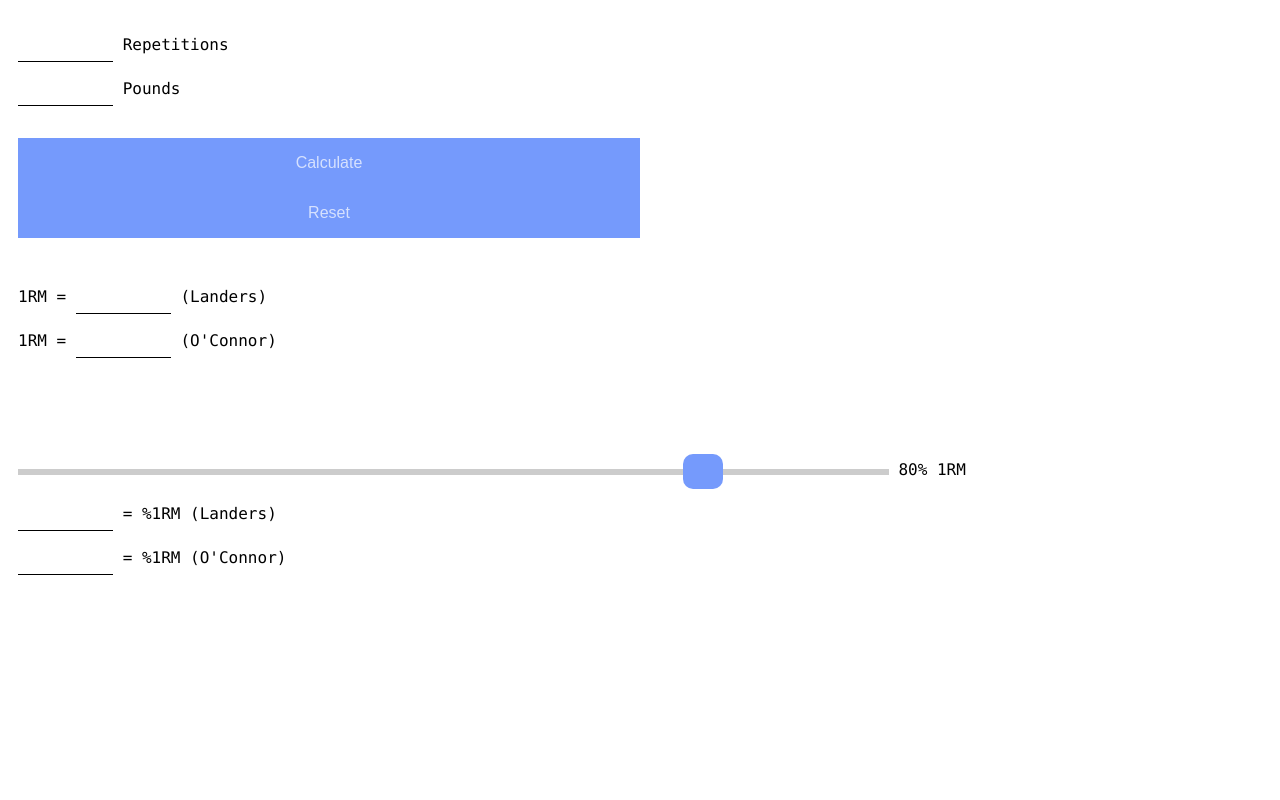
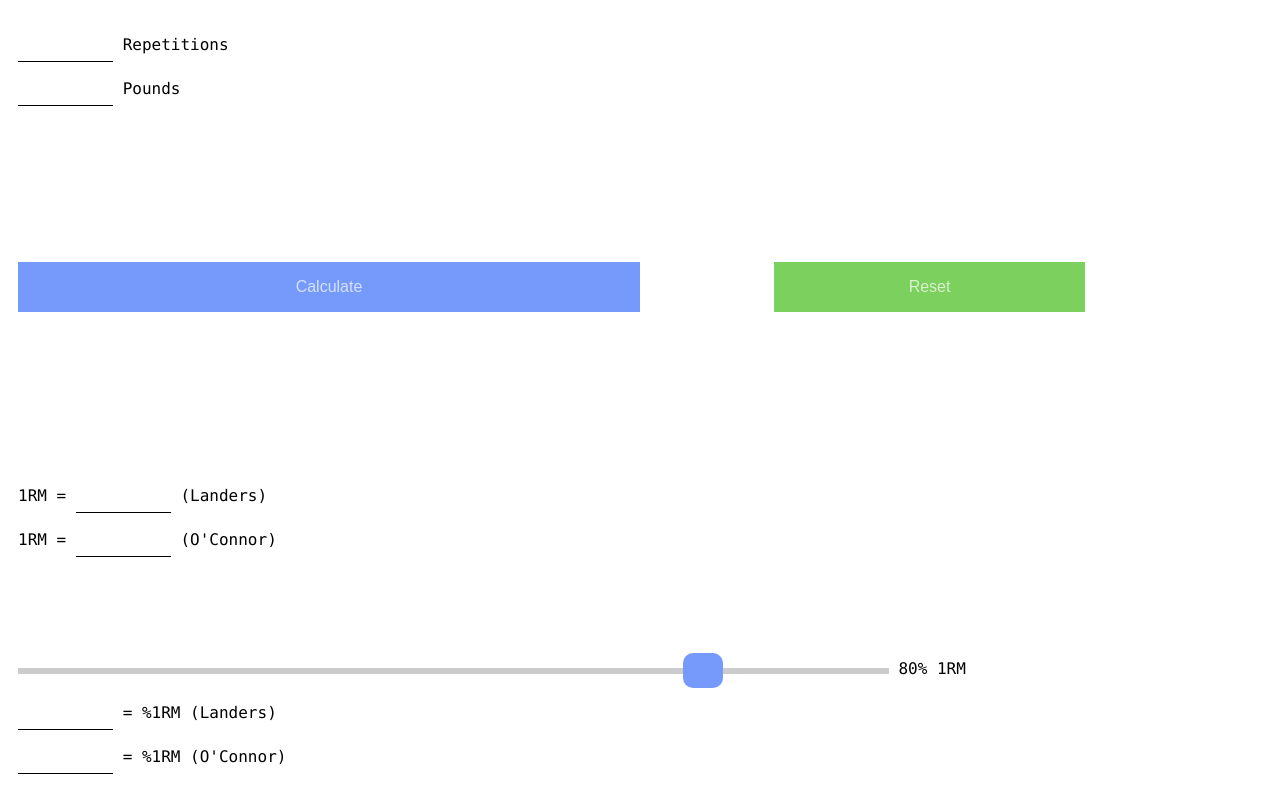
Before and after one commit to camerondpt/OneRepMax, a plain HTML site: page index.html in a window 1280 px wide. Drawn offline with nearby package versions, Linux system fonts and the light colour scheme.

Commit message:
Button fix

```diff
--- a/index.html
+++ b/index.html
@@ -17,7 +17,7 @@
     <br>
     <div>
       <button id="calculate">Calculate</button>
-      <button id="Reset">Reset</button>
+      <button id="Reset" class="green">Reset</button>
     </div>
     <br>
     <form>
```
